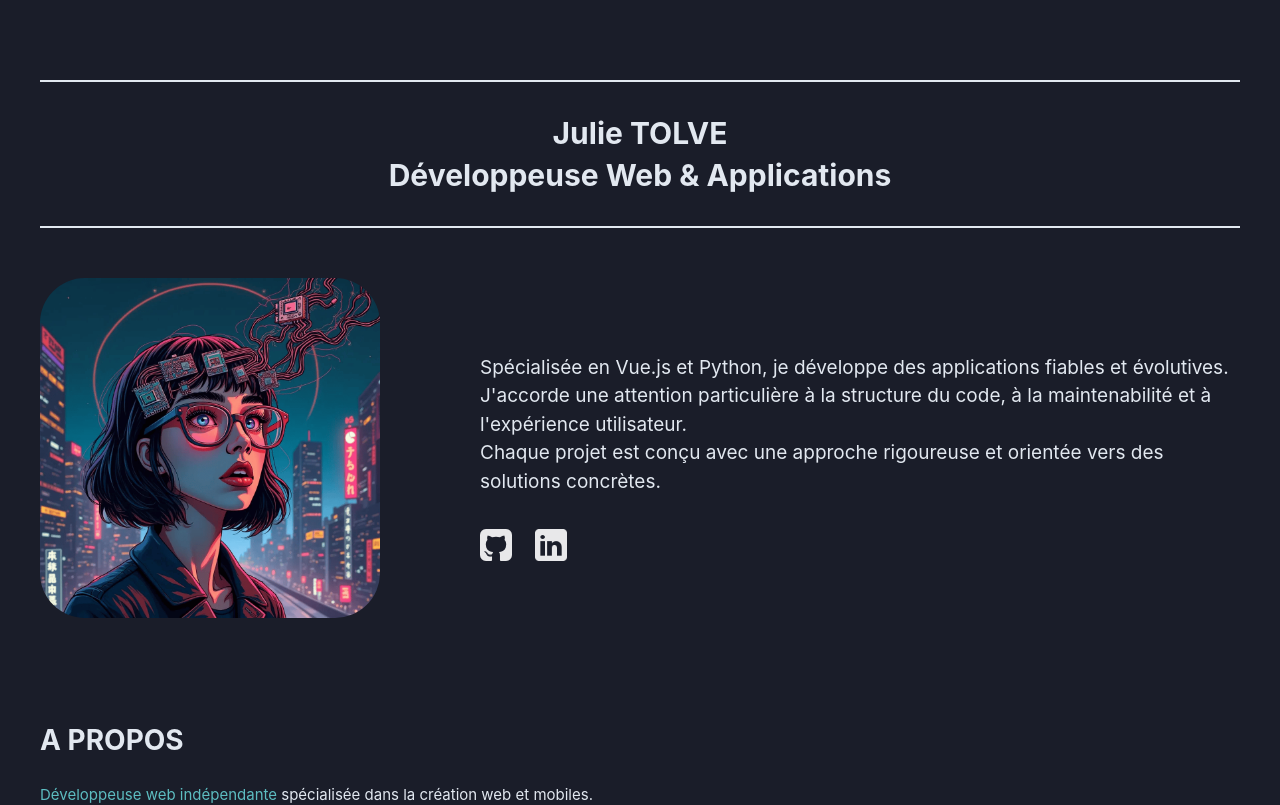
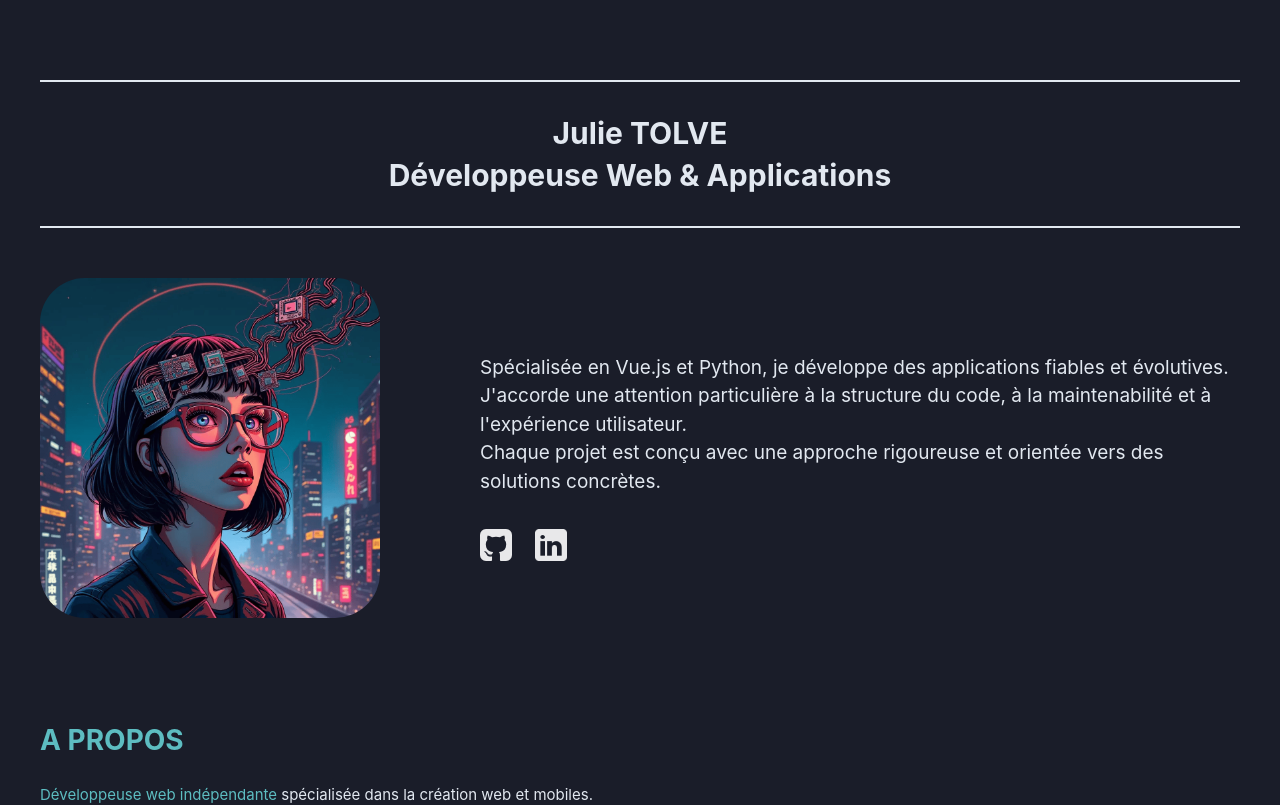
Before and after one commit to JulieRaph/Portfolio_Projects, a Vue app: page / in a window 1280 px wide. Shown: the top 805 px of the page. Built offline with nearby package versions, Linux system fonts and the light colour scheme.

Commit message:
feat: Add color to section-title for improved visibility

```diff
--- a/src/assets/base.css
+++ b/src/assets/base.css
@@ -105,6 +105,7 @@ body {
 }
 
 .section-title {
+    color: var(--vt-c-custom-text-2);
     text-transform: uppercase;
     font-size: 28px;
     font-weight: bold;
```
